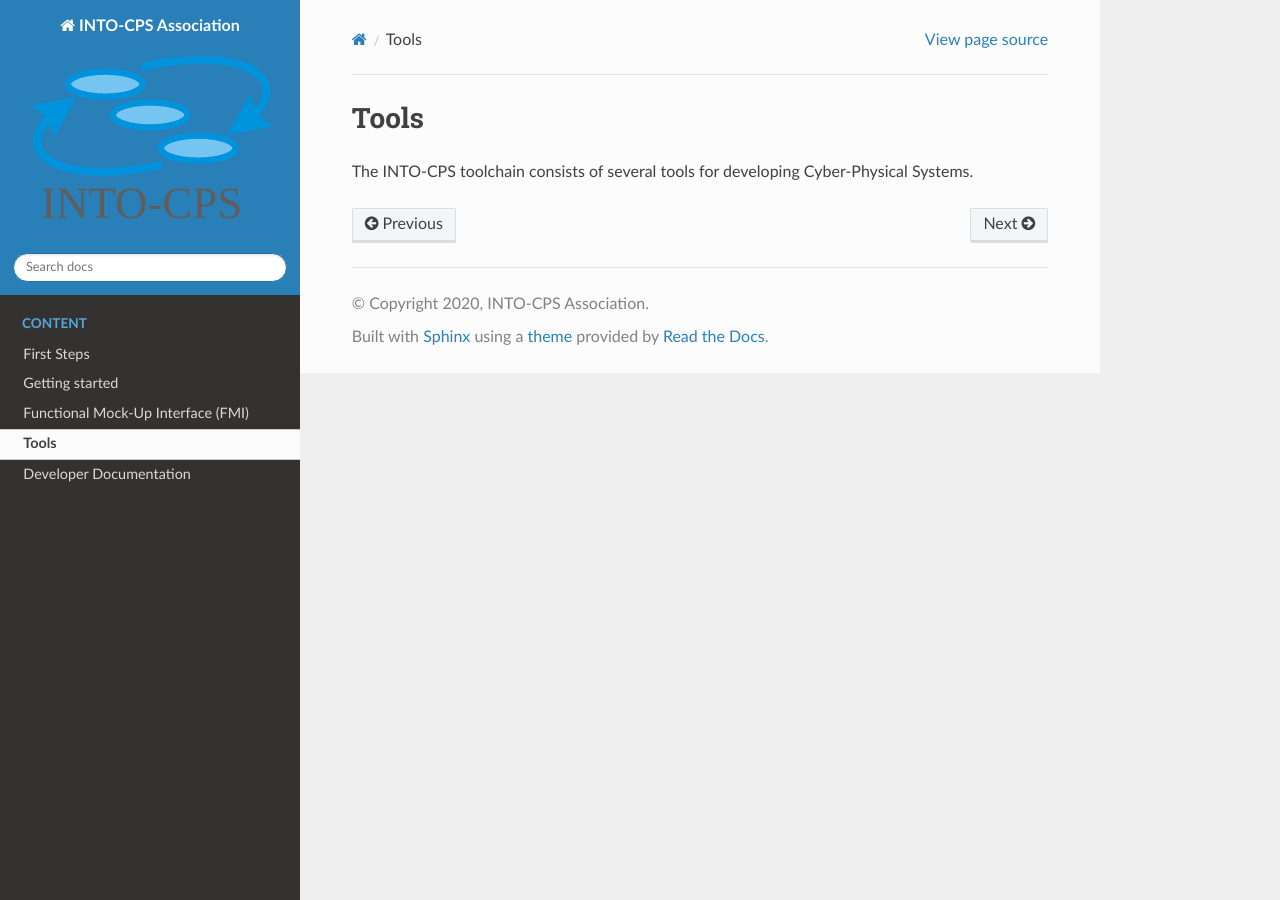
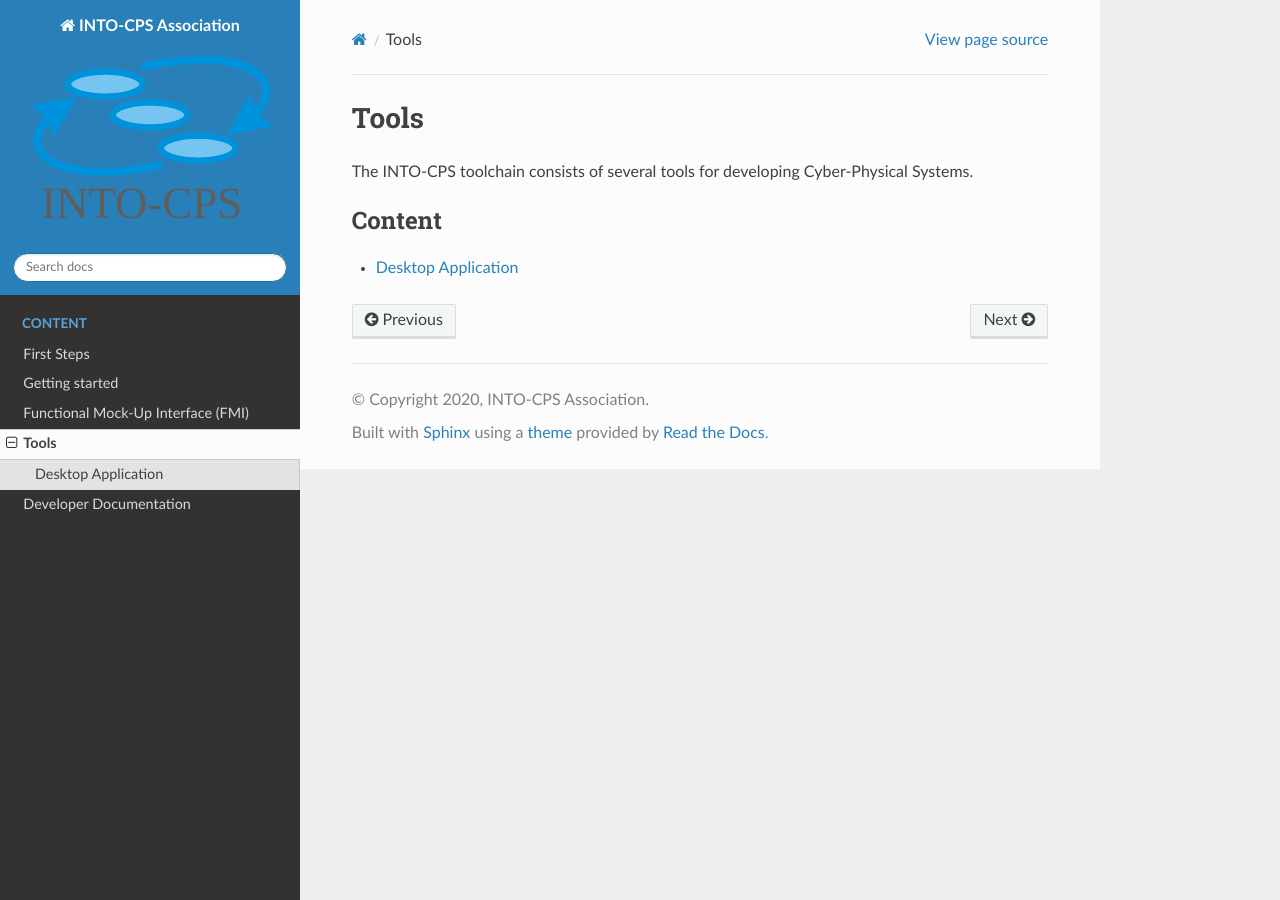
Before and after one commit to INTO-CPS-Association/Documentation, a Sphinx documentation site: the page built from docs/tools.rst, in a window 1280 px wide. Built offline with Sphinx 7.4.7 and the Read the Docs theme 2.0.0, drawn with Linux system fonts in a browser that asks for light colours.

Commit message:
Add link to desktop application

```diff
--- a/docs/tools.rst
+++ b/docs/tools.rst
@@ -2,3 +2,13 @@
 =====
 
 The INTO-CPS toolchain consists of several tools for developing Cyber-Physical Systems.
+
+
+
+
+
+.. toctree::
+    :maxdepth: 2
+    :caption: Content
+
+    Desktop Application <https://into-cps-association.readthedocs.io/projects/desktop-application/en/latest/>
```
